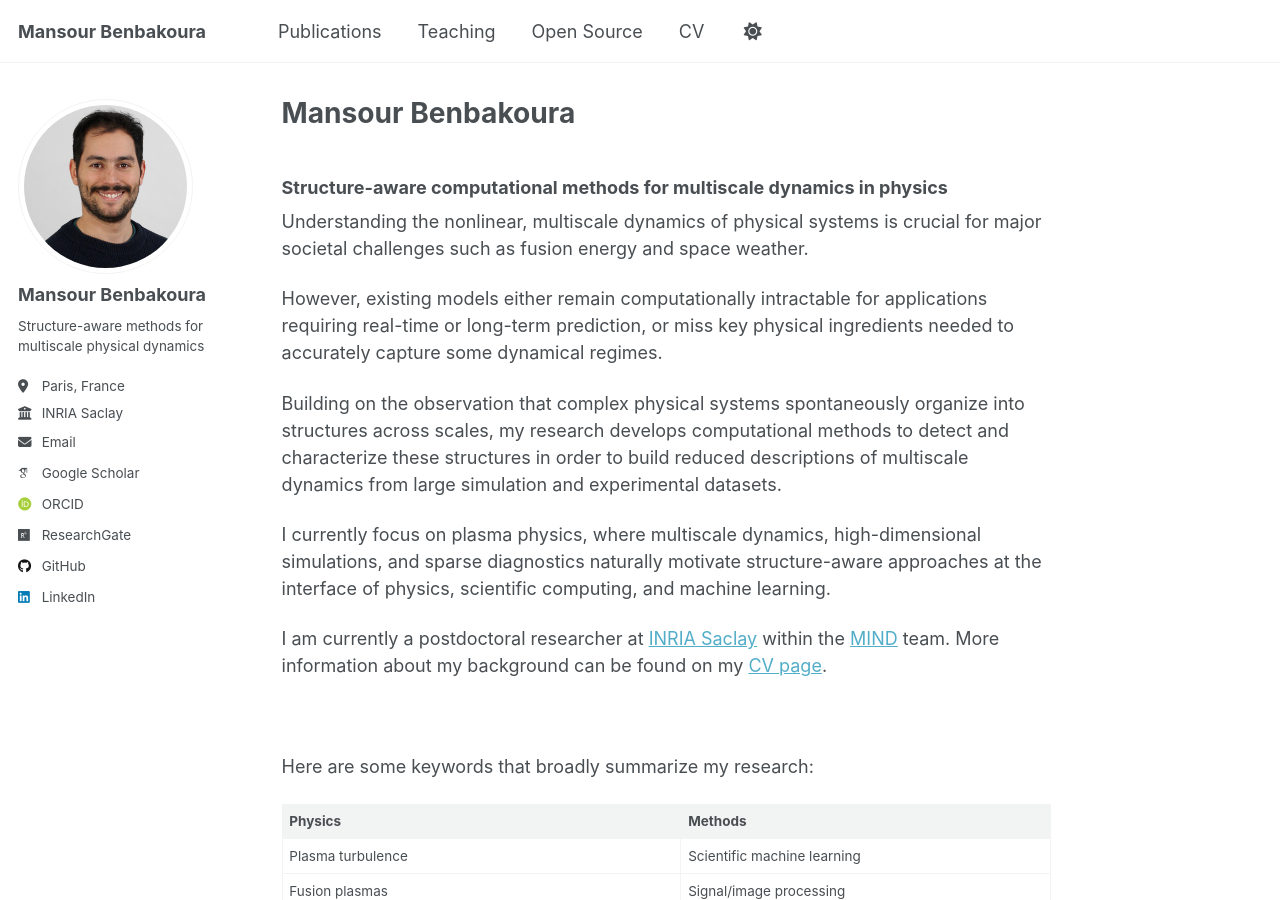
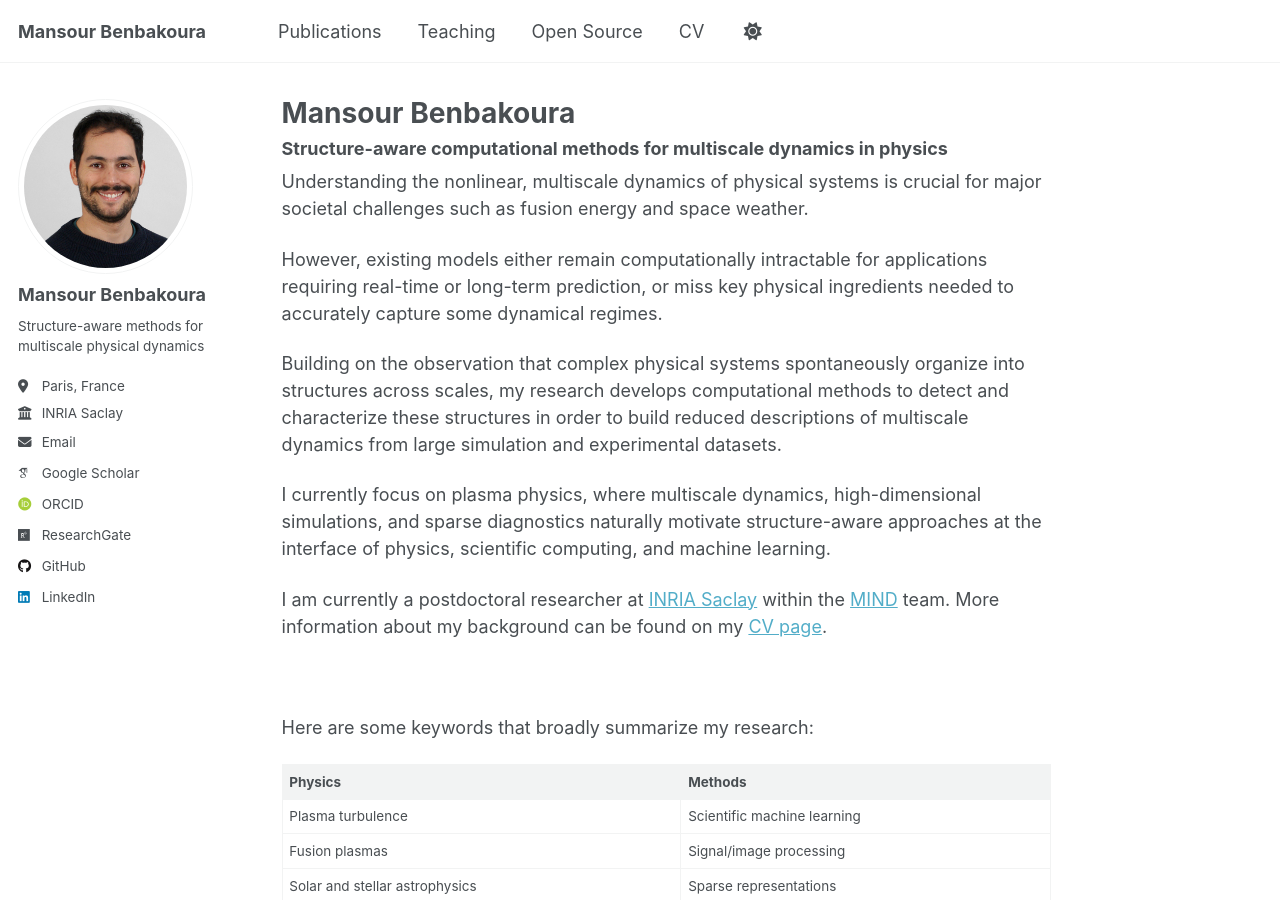
Before and after one commit to mansour-b/mansour-b.github.io, a Jekyll site: the page built from _pages/about.md, in a window 1280 px wide and 900 px high. Built offline with Jekyll 4.4.1, drawn with Linux system fonts in a browser that asks for light colours; some web fonts are replaced; a script that is not in the unit is left out.

Commit message:
set margins manually

```diff
--- a/_pages/about.md
+++ b/_pages/about.md
@@ -7,7 +7,9 @@
   - /about.html
 ---
 
-<h3>Structure-aware computational methods for multiscale dynamics in physics</h3>
+<h3 style="margin-top: -0.2em; margin-bottom: 0.5em;">
+Structure-aware computational methods for multiscale dynamics in physics
+</h3>
 
 
 Understanding the nonlinear, multiscale dynamics of physical systems is crucial for major societal challenges such as fusion energy and space weather.
```
